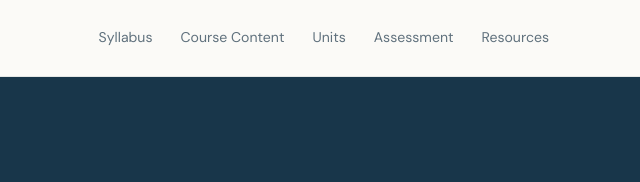
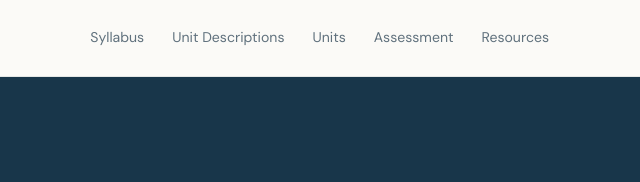
Before and after one commit to samlarone/english_for_aviation_business, a plain HTML site: page index.html in a window 1280 px wide. Shown: the top 182 px of the page, 623-1263 px from the left. Drawn offline with Linux system fonts and the light colour scheme.

Commit message:
Changed nav bar label course content to unit descriptions.

```diff
--- a/index.html
+++ b/index.html
@@ -21,7 +21,7 @@
       </a>
       <nav aria-label="Main navigation">
         <a href="#syllabus">Syllabus</a>
-        <a href="#schedule">Course Content</a>
+        <a href="#schedule">Unit Descriptions</a>
         <a href="#units">Units</a>
         <a href="#assessment">Assessment</a>
         <a href="#resources">Resources</a>
```
